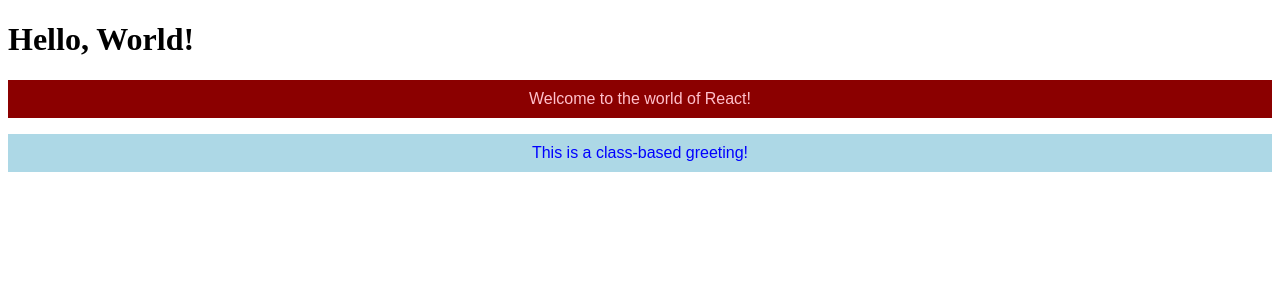
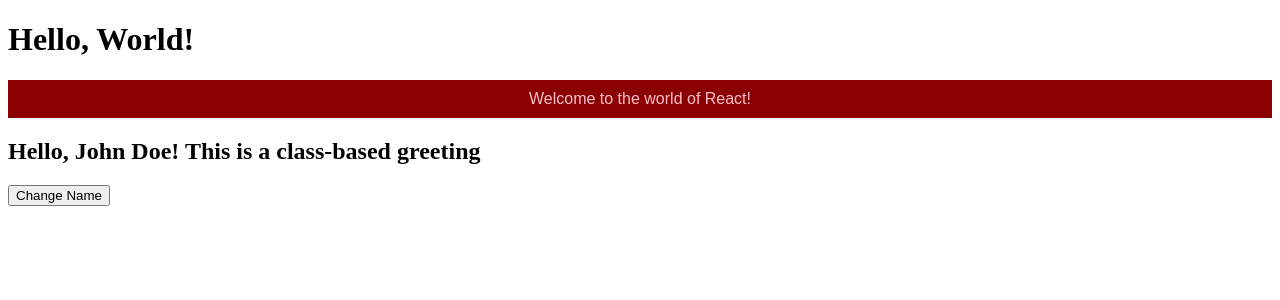
Before and after one commit to kmehner/Intro-to-react, a React (Vite) app: page / in a window 1280 px wide. Shown: the top 300 px of the page. Built offline with nearby package versions, Linux system fonts and the light colour scheme.

Commit message:
Stateful components: Adding state to ClassGreeting

```diff
--- a/src/ClassGreeting.jsx
+++ b/src/ClassGreeting.jsx
@@ -1,15 +1,51 @@
 
 import React, { Component } from 'react';
-import '../src/styles.css';
+import './styles.css';
 
 class ClassGreeting extends Component {
-  //  The render method returns a paragraph element with a welcome message.
-  // The difference from a functional component is that the render method is a class method.
 
+/*   Constructor() method is a method used to initialize an object's state in a class-based component.
+  Super() method is used to call the constructor of the parent class.
+    aka it can access and call the React.Component class's functions
+  THIS.STATE is an object that holds the state of the component.
+    In this case, the state object has a property called name with the value 'John Doe'. */
+
+
+    constructor(){
+      super();
+
+      // Setting the State of name
+      this.state = {
+        name: 'John Doe',
+      };
+
+      // This line binds the changeName method to the current instance of the ClassGreeting component.
+      // Without this line of code, the changeName method would not actually be able to access the state object.
+      this.changeName = this.changeName.bind(this);
+    }
+
+    // Setting up a method to change the name property in the state object
+    changeName() {
+      this.setState({name: 'Jane Doe'});
+    }
+
+    // Render() returns the JSX code that will be rendered to the DOM.
+    // It's called every time the component's state changes.
     render() {
 
-      // Adding CSS from styles.css -> className instead of Style attribute
-        return <p className='greeting'>This is a class-based greeting!</p>;
+      // Accessing the name property from the state object
+      const name = this.state.name;
+
+      return (
+        <div>
+          <h2>Hello, {name}! This is a class-based greeting</h2>
+
+          {/* Setting up an event listener on the button so when the button is clicked, the changeName
+          method is called, triggering a state update */}
+          <button onClick={this.changeName}>Change Name</button>
+        </div>
+      );
+
     }
 }
 export default ClassGreeting;
```
